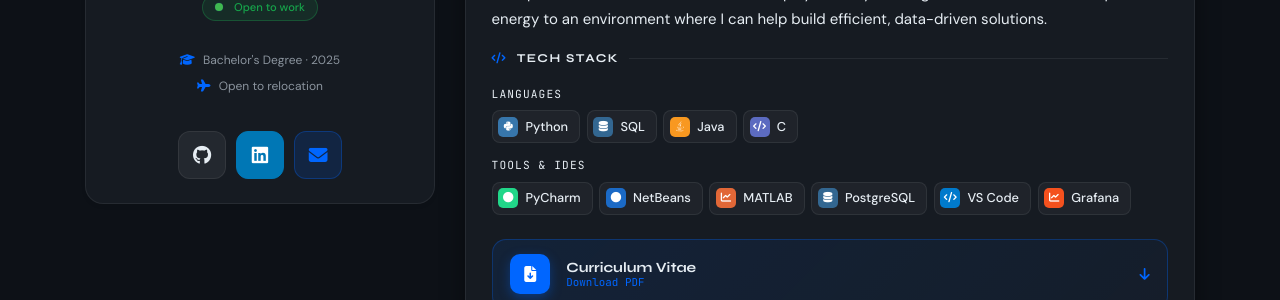
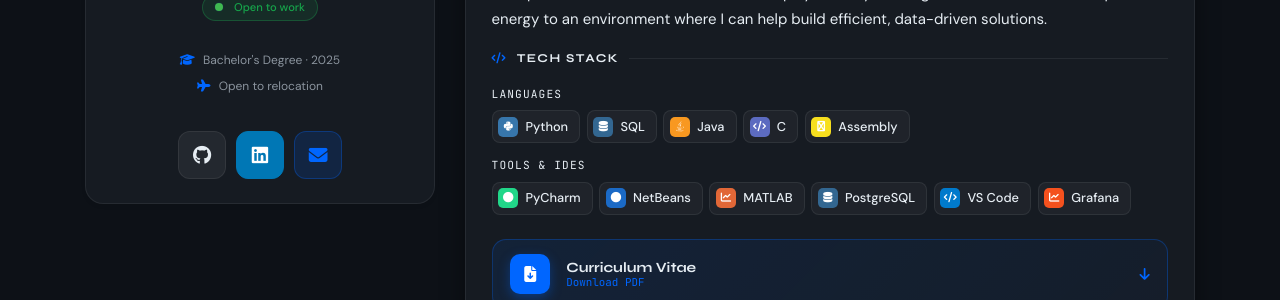
Before and after one commit to antonio-radesca/antonio.radesca-portfolio, a Jekyll site: the page built from index.html, in a window 1280 px wide and 1299 px high. Shown: the part 401-701 px from the top of the window. Built offline with Jekyll 4.4.1, drawn with Linux system fonts in a browser that asks for light colours; nearby versions of some CDN libraries; a style sheet for code colours, icons or effects is not loaded.

Commit message:
Modifiche profilo icone

```diff
--- a/_data/profile.yml
+++ b/_data/profile.yml
@@ -44,6 +44,9 @@ skills:
       - name: C
         icon: "fas fa-code"
         color: "#5c6bc0"
+      - name: Assembly
+        icon: "fab fa-cogs"
+        color: "#f7df1e"
   - group: Tools & IDEs
     items:
       - name: PyCharm
```
